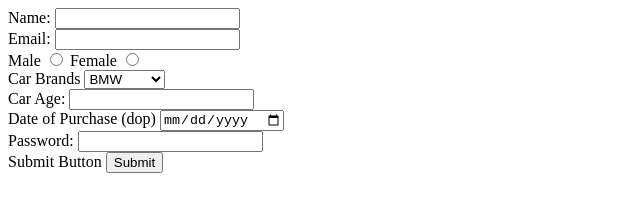
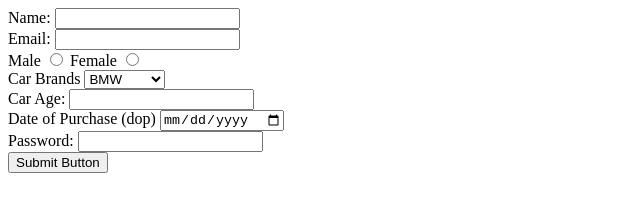
Before and after one commit to acciojob/car-insurance-form-kumarAjay10, a website: page main.html in a window 1280 px wide. Shown: the whole page, without its empty margins (0-640 px from the left). Drawn offline with Linux system fonts and the light colour scheme.

Commit message:
created a submission

```diff
--- a/main.html
+++ b/main.html
@@ -36,9 +36,7 @@
 		<label for="password">Password:</label>
 		<input type="password" id="password" required>
 		<br>
-		<label for="submit">Submit Button</label>
-		<input type="submit" id="submit">
-
+		<button type="submit">Submit Button</button>
 	</form>
 
 	<!-- the entire body must be written by student -->
```
